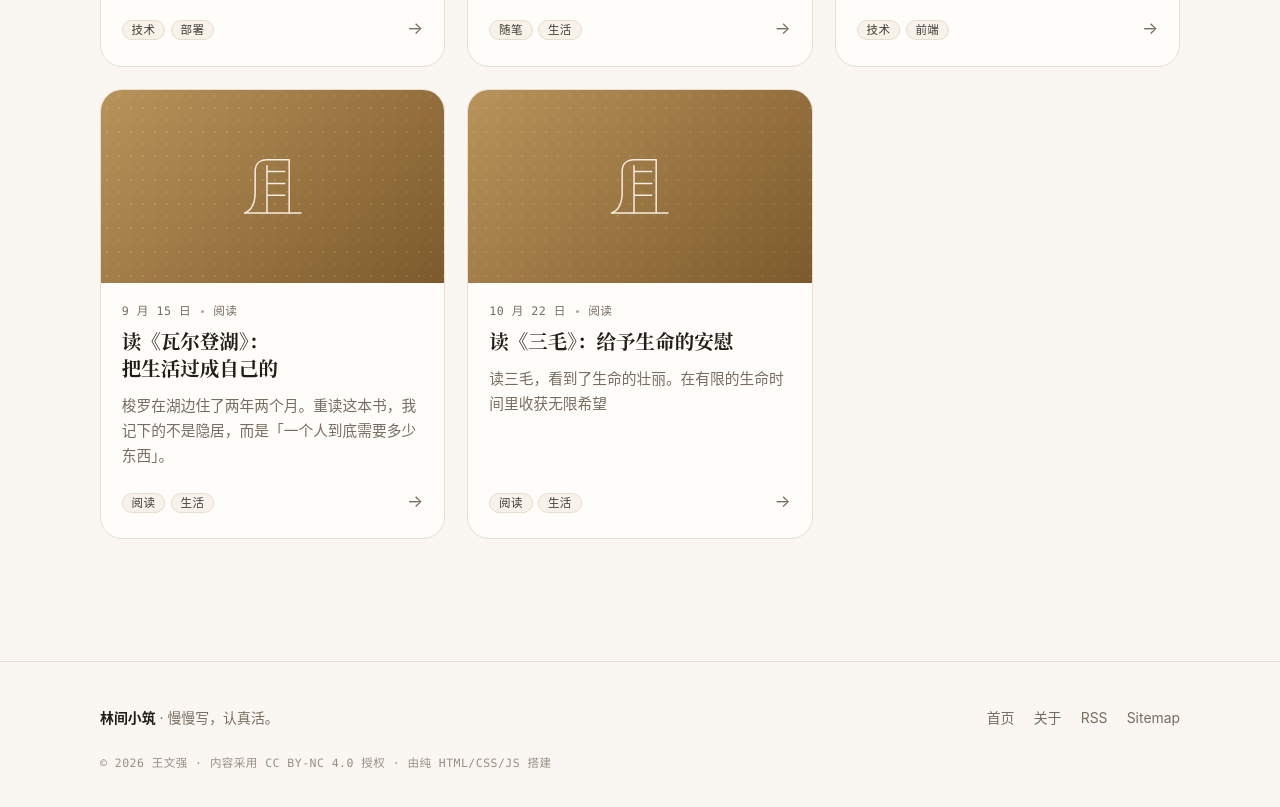
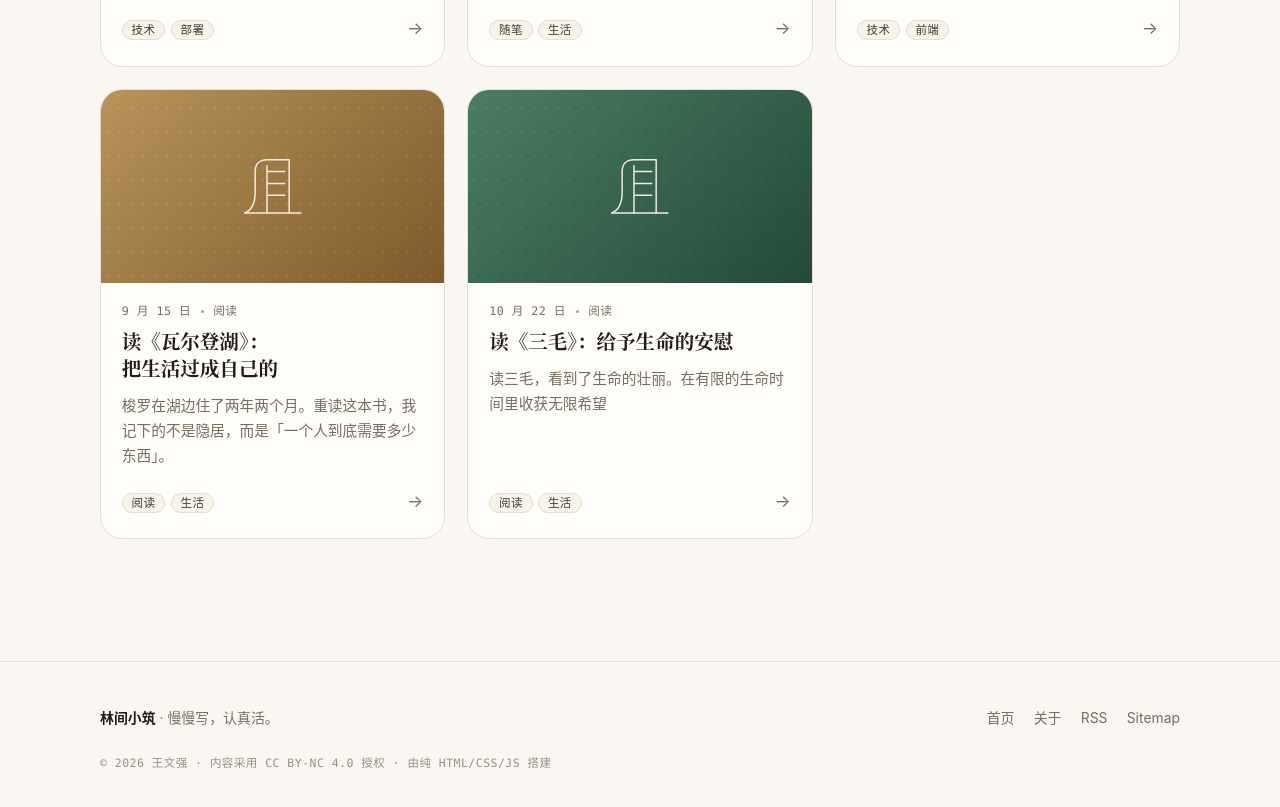
Before and after one commit to WQDEV556/wqdev556.github.io, a plain HTML site: page index.html in a window 1280 px wide. Shown: the part 1759-2566 px from the top of the page. Drawn offline with Linux system fonts and the light colour scheme.

Commit message:
Change card cover class from 'cover-sand' to 'cover-forest'

```diff
--- a/index.html
+++ b/index.html
@@ -295,7 +295,7 @@
             </div>
           </li>
            <li class="card reveal" data-post data-tags="阅读 生活" data-search="读三毛  极简 生活 阅读 笔记">
-            <div class="card-cover cover-sand" aria-hidden="true">
+            <div class="card-cover cover-forest" aria-hidden="true">
               <svg viewBox="0 0 120 120" fill="none" stroke="currentColor" stroke-width="2" stroke-linecap="round" stroke-linejoin="round">
                 <path d="M22 96c10-4 14-14 14-28V40c0-10 6-16 16-16h30v72"></path>
                 <path d="M52 96V32M52 40h24M52 56h24M52 72h24"></path>
```
